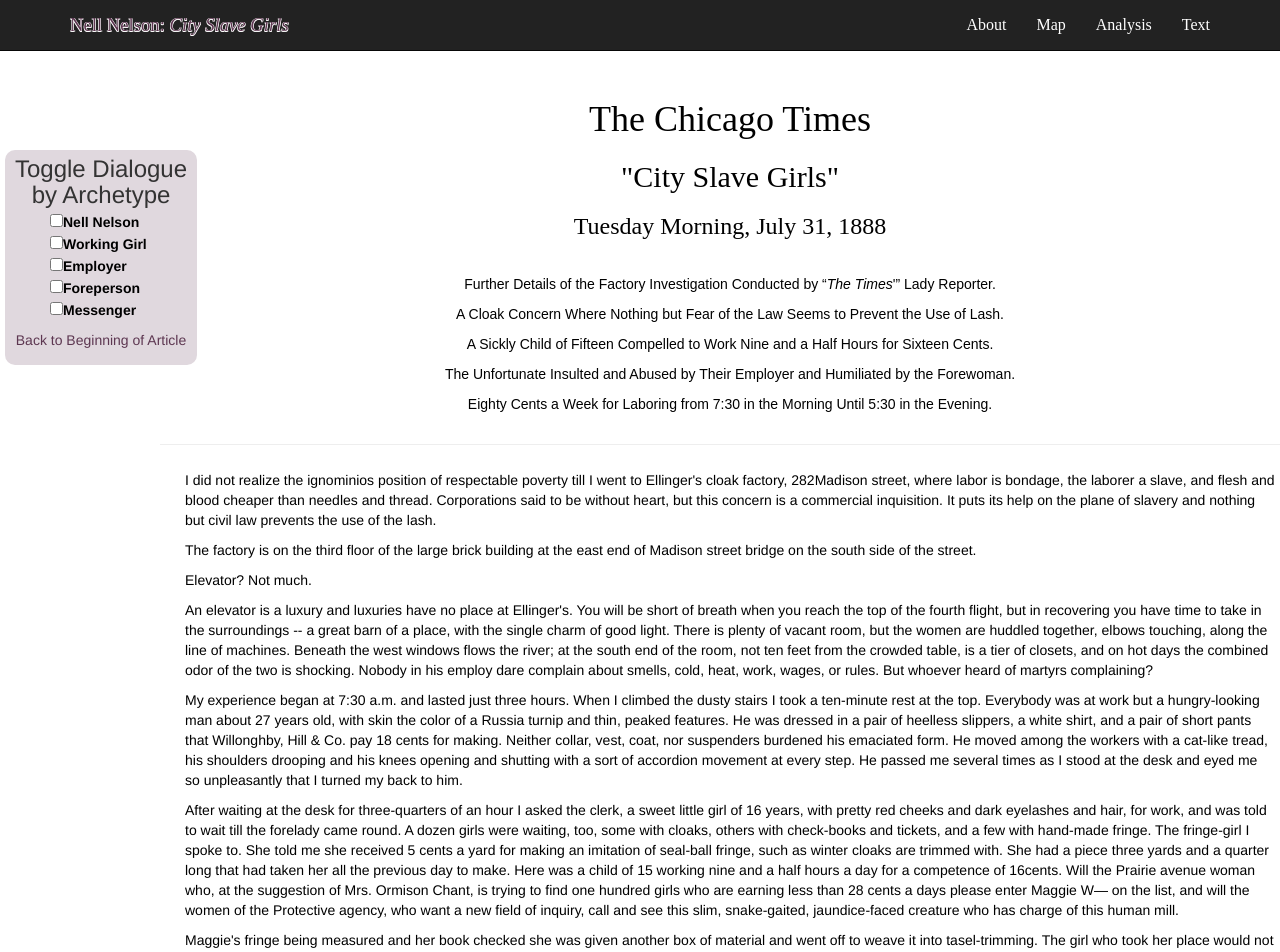
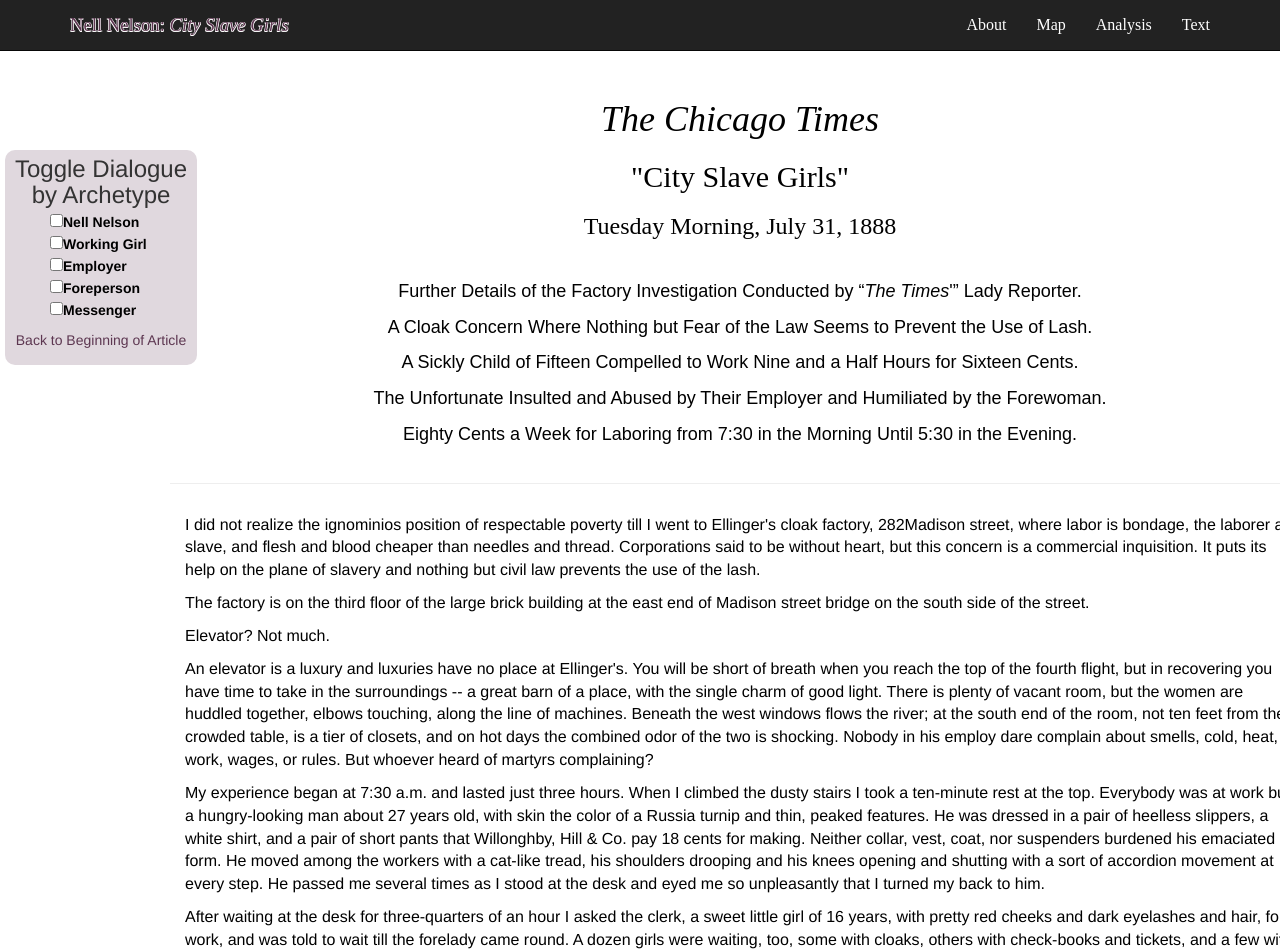
Before and after one commit to RJP43/CitySlaveGirls_bootstrap, a plain HTML site: page 1888-07-31.html in a window 1280 px wide. Shown: the top 952 px of the page. Drawn offline with nearby package versions, Linux system fonts and the light colour scheme; files that its build step writes are made by us from their sources.

Commit message:
edits to map and article views of site

```diff
--- a/css/custom.css
+++ b/css/custom.css
@@ -26,9 +26,9 @@ body{
     font-size: 14pt !important;
     text-shadow:
     -.5px -.5px 0 #FFF,
-    .5px -.5px 0 #FFF,
-    -.5px .5px 0 #FFF,
-    .5px .5px 0 #FFF;
+.5px -.5px 0 #FFF,
+-.5px .5px 0 #FFF,
+.5px .5px 0 #FFF;
 }
 
 .img-center{
@@ -282,23 +282,26 @@ p.keyDesc{
 
 .article{
     color: black;
+    font-size:12pt;
     float: right;
-    margin-left: 90px;
+    margin-left: 100px;
     padding: 15px;
     width: 90%
 }
 .articleHead{
-    margin: 10px;
-    padding: 5px;
-    font-family: 'Goudy Old Style', 'Cooper';
+    padding: 10px;
+    margin: 5px;
+    font-family: Cooper;
     text-align: center;
 }
 .headlinesText ul{
+    margin: 5px;
     font-family: sans-serif;
-    margin: 10px;
-    padding: 5px;
+    font-size:large;
+    padding: 10px;
     color: black;
     list-style-type: none;
+    text-align: center;
 }
 .headlinesText li{
     text-align: center;
@@ -307,6 +310,9 @@ p.keyDesc{
     list-style-type: none;
 }
 .headlinesTitle{
+    margin: 5px;
+    font-family: Cooper;
+    font-size:larger;
     text-align: center;
     list-style-type: none;
 }
@@ -315,14 +321,17 @@ p.keyDesc{
     list-style-type: none;
 }
 .articleText{
-    margin: 20px;
-    padding: 5px;
+    margin: 5px;
+    padding: 10px;
 }
-
+.advertisement{
+    margin: 5px;
+    padding: 10px;
+}
 .dialogue{
     font-weight: 700 !important;
 }
-.chicTimes{
+.chicTimes, .paperTitle{
     font-style: italic;
 }
 
```
Also changed, not shown: NelsonNetwork.html (+1 -1 lines), map.html (+10 -2 lines).
